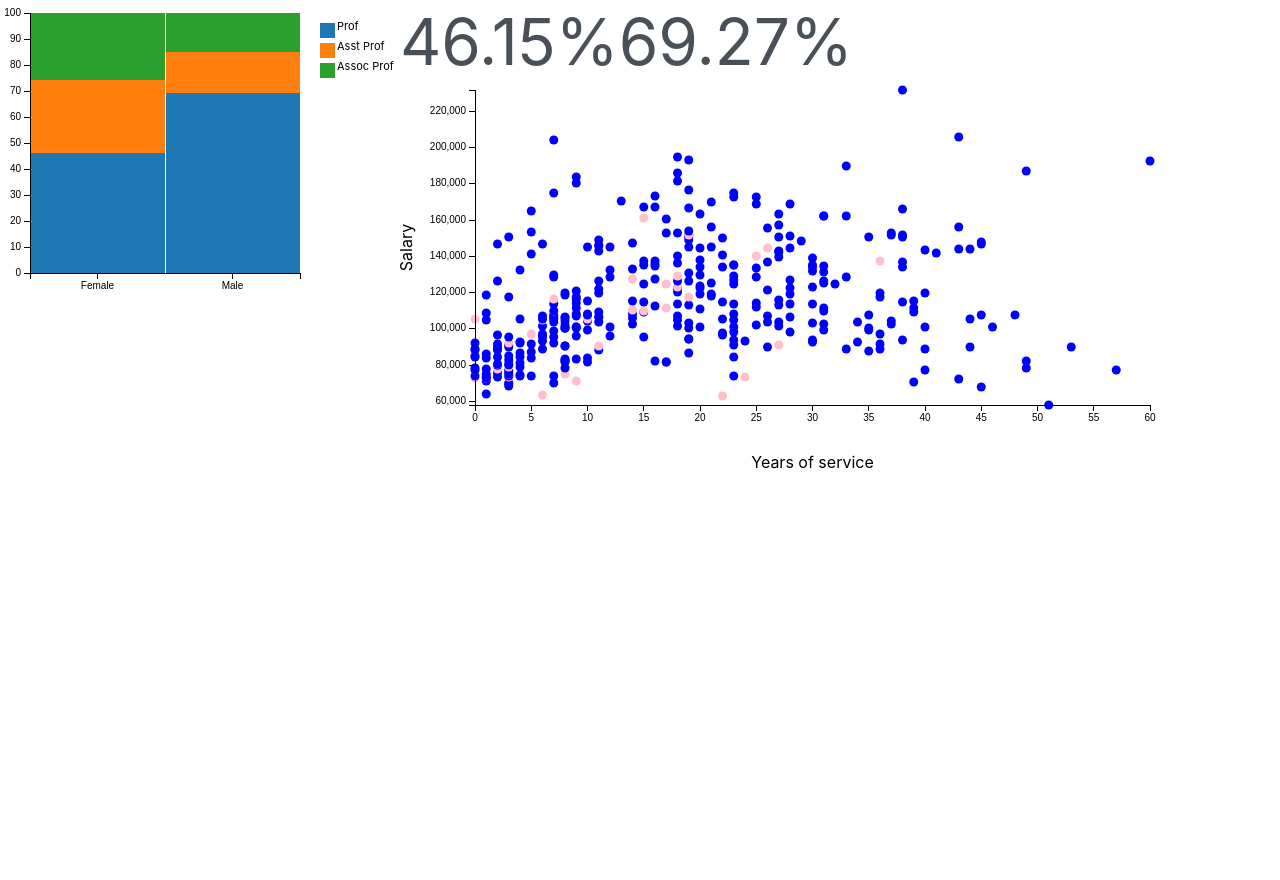
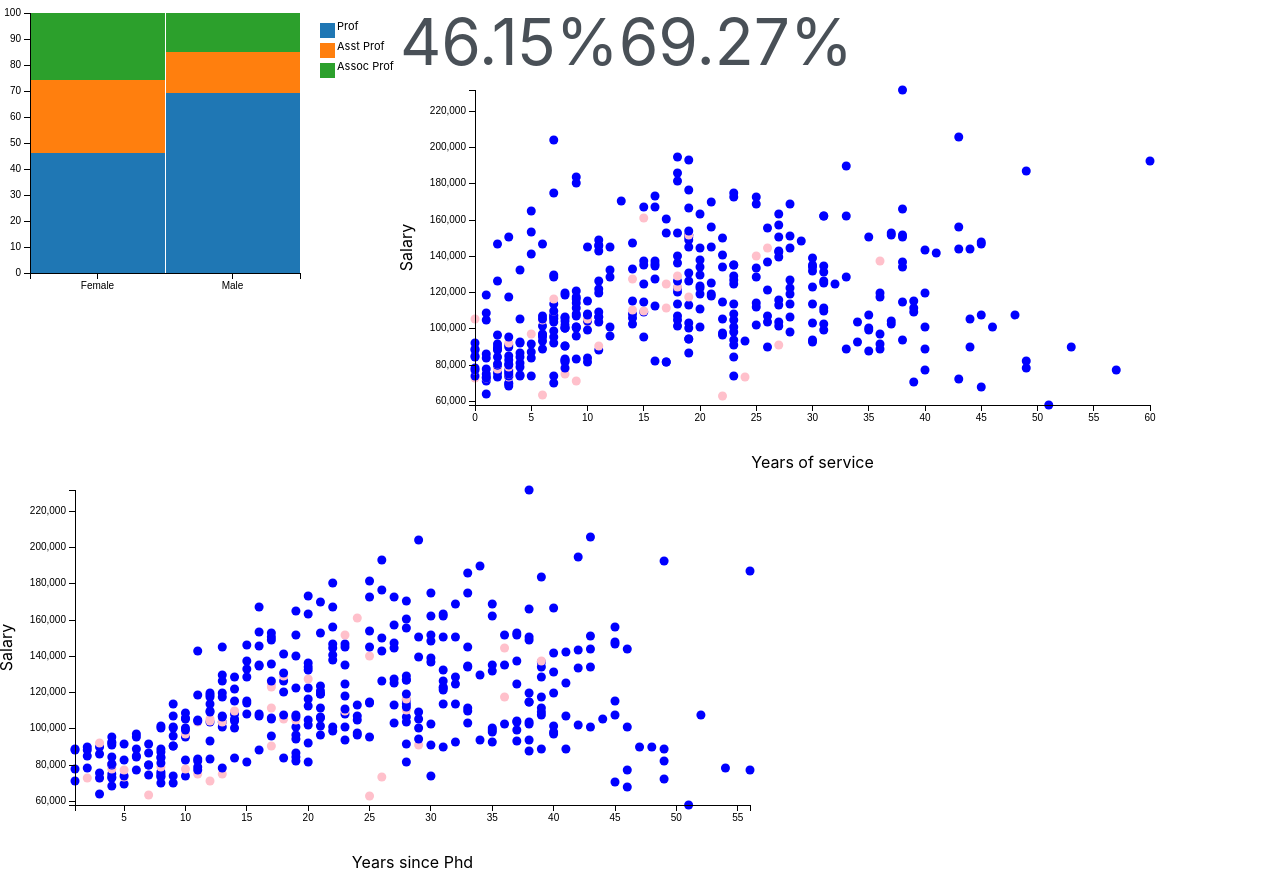
Before and after one commit to TheTraveller95/miniproject-JS, a plain HTML site: page index.html in a window 1280 px wide. Shown: the part 353-1233 px from the top of the page. Before the commit the page ends 833 px from the top, so only its background shows below. Drawn offline with Linux system fonts and the light colour scheme.

Commit message:
phd-salary

```diff
--- a/index.html
+++ b/index.html
@@ -28,6 +28,7 @@
     <div class="number-box" id="percentage-of-women-professors" ></div>
     <div class="number-box" id="percentage-of-men-professors" ></div>
     <div id="service-salary"></div>
+    <div id="phd-salary"></div>
 
 </body>
 </html>
--- a/static/js/graph.js
+++ b/static/js/graph.js
@@ -13,6 +13,7 @@ function makeGraph(error, salaryData) {   // 1st argument= error   2nd argument=
                                     // function won't read the data
         d.yrs_service= parseInt(d["yrs.service"]); // same reason of the above one. In this case we wrap the yrs.service inside the brackets and quotes because the variable
                                                     //already has a dot inside the name, so using the dot notation as in the example above would cause some issue
+        d.yrs_since_phd= parseInt(d["yrs.since.phd"]);
     });
 
     show_gender_balance(ndx); // we passed the ndx in the show_gender_balance function (witch does not exist yet, we need to create it)
@@ -23,6 +24,7 @@ function makeGraph(error, salaryData) {   // 1st argument= error   2nd argument=
     show_percent_that_are_professors(ndx, 'Female', '#percentage-of-women-professors');
     show_percent_that_are_professors(ndx, 'Male', '#percentage-of-men-professors');
     show_service_to_salary_correlation(ndx);
+    show_phd_to_salary_correlation(ndx);
 
     dc.renderAll();
 }
@@ -338,6 +340,41 @@ function show_service_to_salary_correlation(ndx){
         .dimension(experienceDim)
         .group(experienceSalaryGroup)
         .margins({top:10  ,right: 50 , bottom: 75 , left:75});
+}
 
+function show_phd_to_salary_correlation(ndx){ //this function is a duplicate of the previous one where we jus renamed some variables
 
+    var genderColors = d3.scale.ordinal()
+        .domain(['Female', 'Male'])
+        .range(['pink', 'blue']) //female=pink and male=blue
+
+    var pDim= ndx.dimension(dc.pluck('yrs_since_phd'));
+
+    var phdDim= ndx.dimension(function(d){  //the second dimension return an array with 2 parts: years of service and salary and this will allow us to plot the dots of the scatter plot at the right x and y coordinates
+        return [d.yrs_since_phd, d.salary, d.rank, d.sex] //the function returns years of service (used to plot the x cordinates of the dots) and salary (used to plot the y cordinates of the dots)
+    }); //we also added d.sex in order to make the color method (that is based on Female and Men) work. And then we added rank just because the teacher wants to :)
+
+    var phdSalaryGroup= phdDim.group();
+    var minPhd = pDim.bottom(1)[0].yrs_since_phd;
+    var maxPhd= pDim.top(1)[0].yrs_since_phd;
+
+    dc.scatterPlot('#phd-salary')
+        .width(800)
+        .height(400)
+        .x(d3.scale.linear().domain([minPhd, maxPhd]))
+        .brushOn(false)
+        .symbolSize(8) //size of the dots
+        .clipPadding(10) //leaves room near the top so that if we have a plot that is right on the top there is actually room for it
+        .xAxisLabel("Years since Phd")
+        .yAxisLabel("Salary")
+        .title(function(d){ //what appear if you hover the mouse over a dot
+            return d.key[2] + "Earned" + d.key[1];
+        })
+        .colorAccessor(function(d){
+            return d.key[3];
+        }) //this decides wich piece of data we use as an input into our genderColor scale
+        .colors(genderColors)
+        .dimension(phdDim)
+        .group(phdSalaryGroup)
+        .margins({top:10  ,right: 50 , bottom: 75 , left:75});
 }
```
